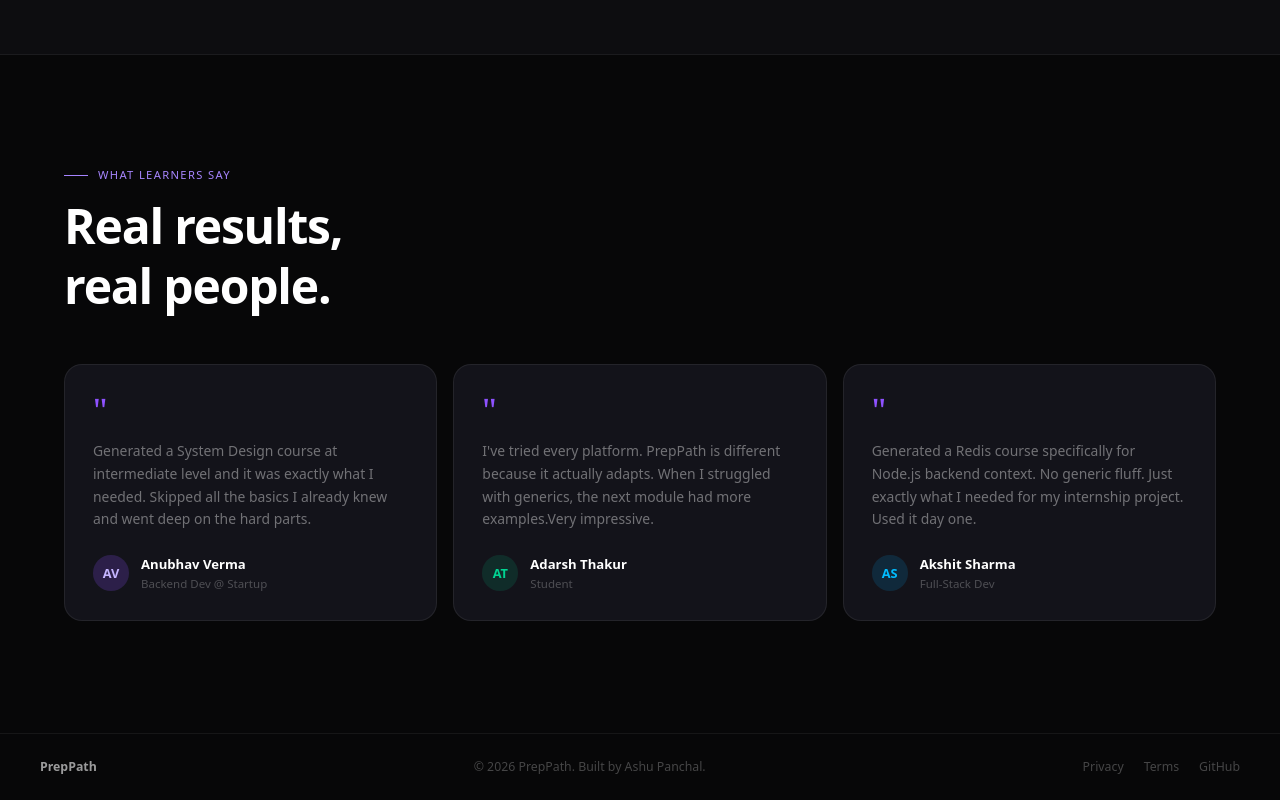
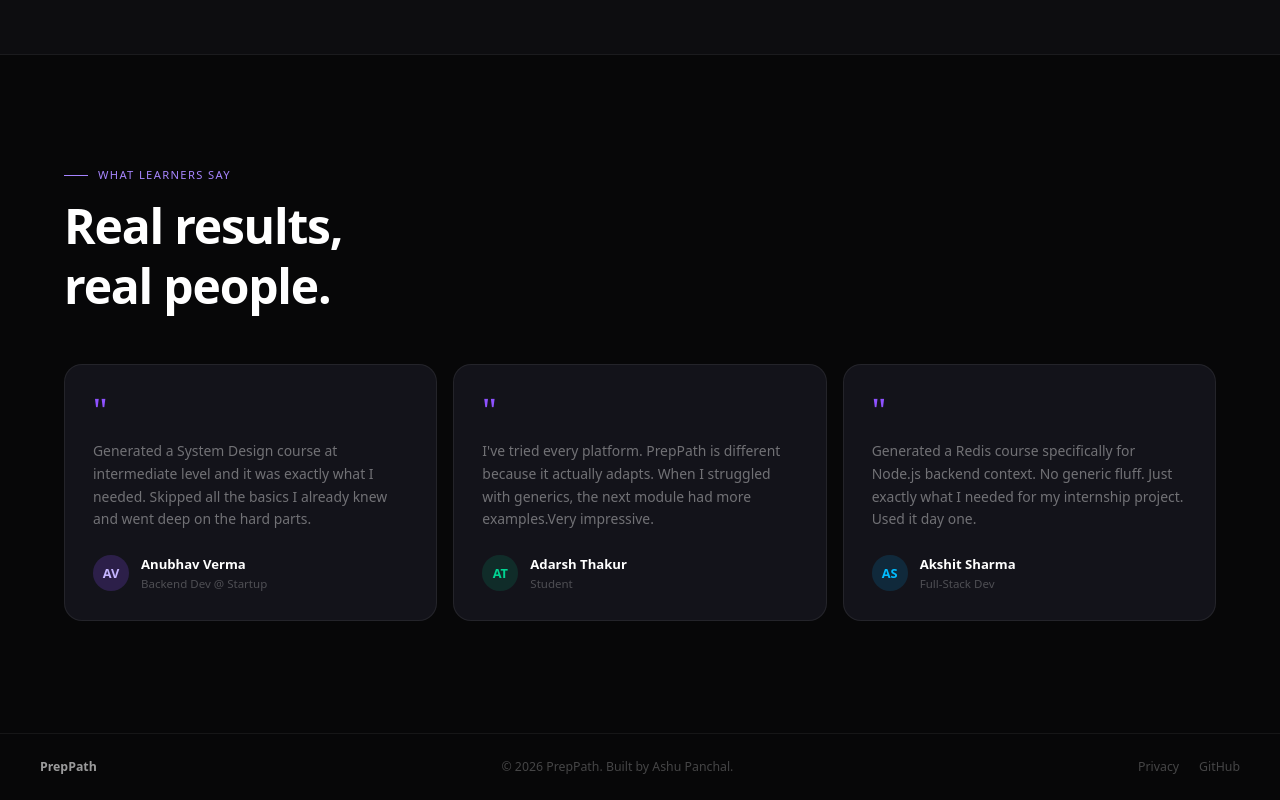
Before and after one commit to ashu-cloud/PrepPath, a Next.js app: page / in a window 1280 px wide. Shown: the part 3500-4300 px from the top of the page. Built offline with nearby package versions, Linux system fonts and the light colour scheme.

Commit message:
added github repo link

```diff
--- a/src/components/home/sections.tsx
+++ b/src/components/home/sections.tsx
@@ -338,8 +338,8 @@ export function Footer() {
       <span className="font-display font-extrabold text-white/60">PrepPath</span>
       <span>© 2026 PrepPath. Built by Ashu Panchal.</span>
       <div className="flex gap-5">
-        {["Privacy", "Terms", "GitHub"].map((l) => (
-          <a key={l} href="#" className="transition-colors hover:text-white">
+        {["Privacy", "GitHub"].map((l) => (
+          <a key={l} href="https://github.com/ashu-cloud/PrepPath" target="_blank" rel="noopener noreferrer" className="transition-colors hover:text-white">
             {l}
           </a>
         ))}
```
